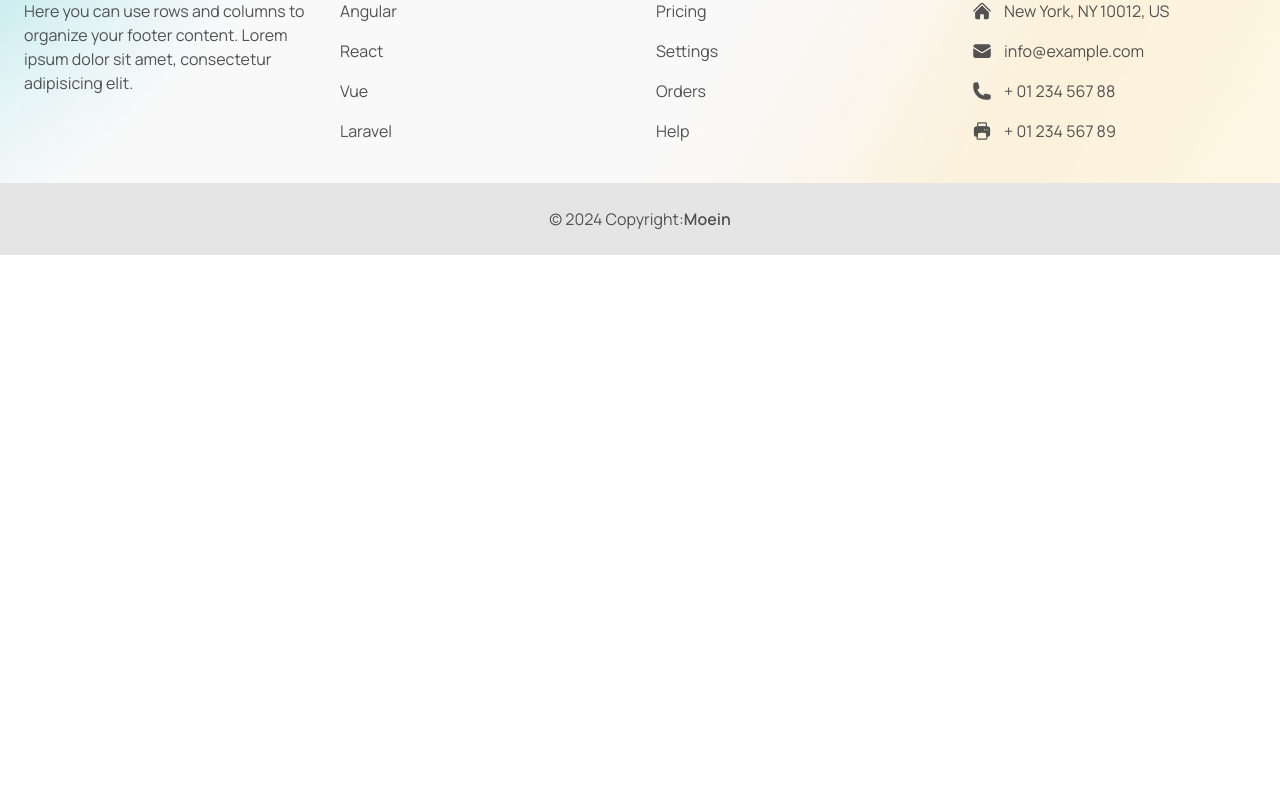
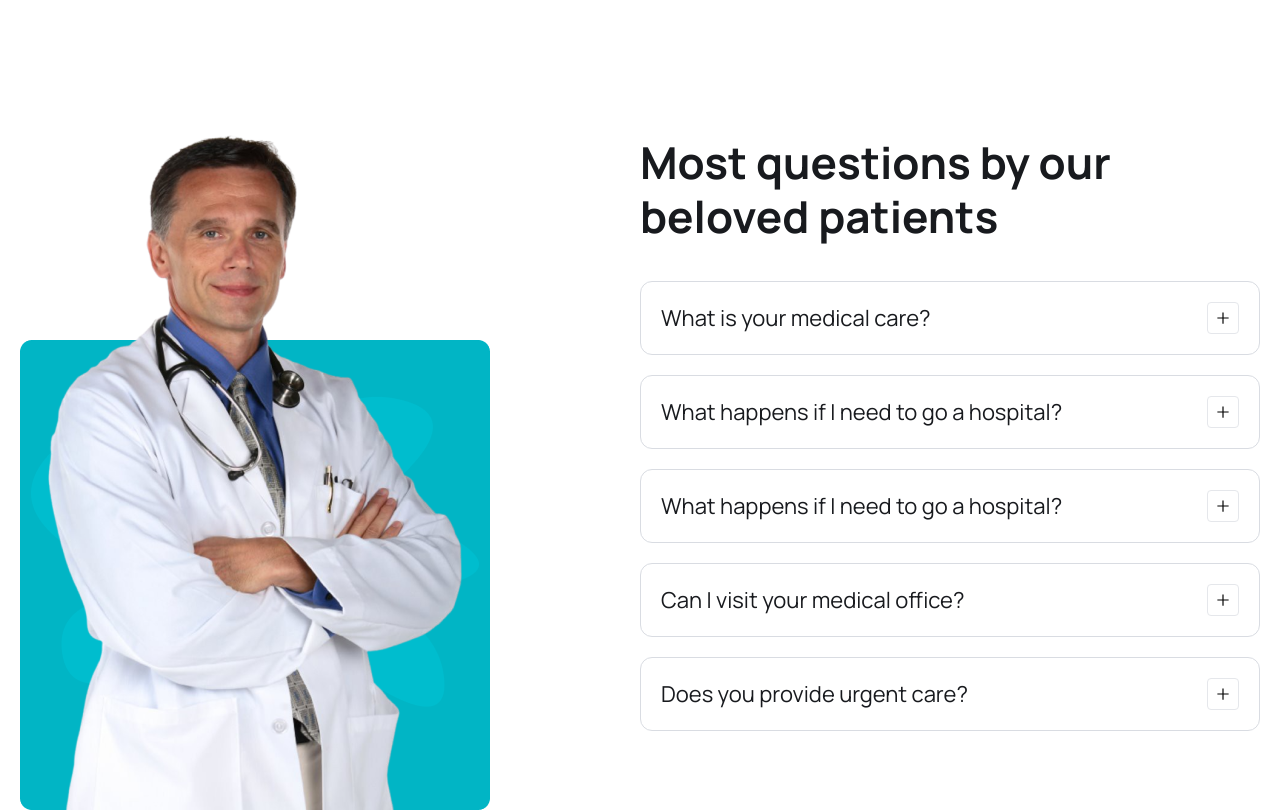
Before and after one commit to BMBachir/MERN-Stack-Doctor-Appointment-Booking, a React (Vite) app: page / in a window 1280 px wide. Shown: the part 6037-6849 px from the top of the page. Before the commit the page ends 6292 px from the top, so only its background shows below. Built offline with nearby package versions, Linux system fonts and the light colour scheme.

Commit message:
Building the FAQ section

```diff
--- /dev/null
+++ b/src/components/Faq/FaqItem.jsx
@@ -0,0 +1,38 @@
+import React from "react";
+import { useState } from "react";
+import { AiOutlineMinus, AiOutlinePlus } from "react-icons/ai";
+
+const FaqItem = ({ item, index }) => {
+  const { question, content } = item;
+
+  const [isOpen, setIsOpen] = useState(false);
+
+  const toggleAccordion = () => {
+    setIsOpen(!isOpen);
+  };
+
+  return (
+    <div
+      className="p-3 lg:p-5 rounded-[12px] border border-solid border-[#D9DCE2] mb-5 cursor-pointer  "
+      onClick={toggleAccordion}
+    >
+      <div className="flex items-center justify-between gap-5">
+        <h4 className="text-[16px] leading-7 lg:text-[22px] lg:leading-8 text-headingColor ">
+          {question}
+        </h4>
+        <div className=" w-7 h-7 lg:w-8 lg:h-8 border border-solid boder-[#141F21] rounded flex items-center justify-center ">
+          {isOpen ? <AiOutlineMinus /> : <AiOutlinePlus />}
+        </div>
+      </div>
+      {isOpen && (
+        <div className="mt-4">
+          <p className="text-[14px] leading-6 lg:text-[16px] lg:leading-7 font-[400] text-textColor  ">
+            {content}
+          </p>
+        </div>
+      )}
+    </div>
+  );
+};
+
+export default FaqItem;
--- /dev/null
+++ b/src/components/Faq/FaqList.jsx
@@ -0,0 +1,15 @@
+import React from "react";
+import { faqs } from "../../assets/data/faqs";
+import FaqItem from "./FaqItem";
+
+const FaqList = () => {
+  return (
+    <ul className="mt-[38px] ">
+      {faqs.map((item, index) => (
+        <FaqItem item={item} key={index} />
+      ))}
+    </ul>
+  );
+};
+
+export default FaqList;
--- a/src/pages/Home.jsx
+++ b/src/pages/Home.jsx
@@ -6,11 +6,13 @@
 import icon02 from "../assets/images/icon02.png";
 import icon03 from "../assets/images/icon03.png";
 import featureImg from "../assets/images/feature-img.png";
+import faqImg from "../assets/images/faq-img.png";
 import { Link } from "react-router-dom";
 import { BsArrowRight } from "react-icons/bs";
 import About from "../components/About/About";
 import ServiceList from "../components/Services/ServiceList";
 import DoctorList from "../components/Doctors/DoctorList";
+import FaqList from "../components/Faq/FaqList";
 
 const Home = () => {
   return (
@@ -221,6 +223,26 @@
         <DoctorList />
       </section>
       {/*======= Doctor's Section  ========= */}
+
+      {/*======= FAQ Section  ========= */}
+      <section>
+        <div className="container">
+          <div className="flex justify-between gap-[50px] lg:gap-0 ">
+            <div className="w-1/2 hidden md:block ">
+              <img src={faqImg} />
+            </div>
+
+            <div className="w-full md:w-1/2">
+              <h2 className="heading">
+                Most questions by our beloved patients
+              </h2>
+              <FaqList />
+            </div>
+          </div>
+        </div>
+      </section>
+
+      {/*======= FAQ Section End  ========= */}
     </>
   );
 };
```
